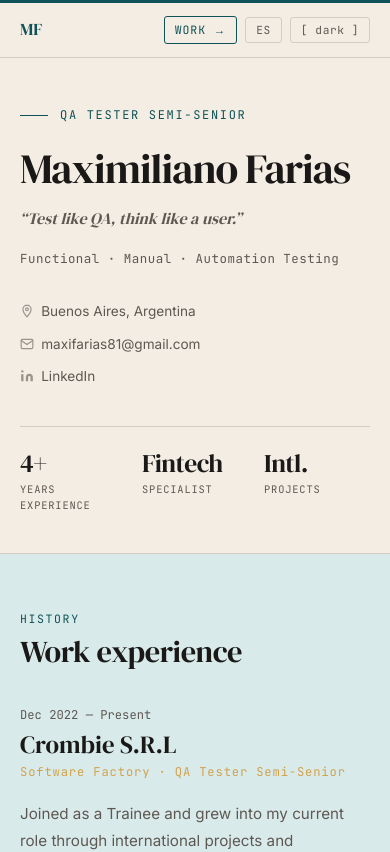
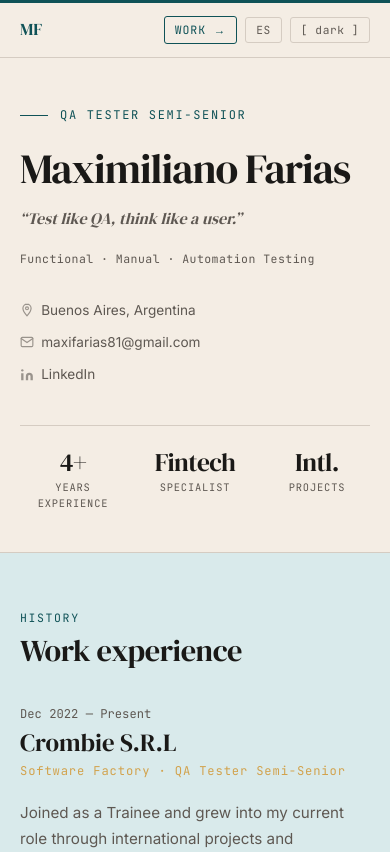
Before and after one commit to masifa420/-portfolio-maxifarias, a Next.js app: page / in a window 390 px wide. Shown: the top 852 px of the page. Built offline with nearby package versions, Linux system fonts and the light colour scheme.

Commit message:
fix: remove blinking cursor, subtitle nowrap, center stats bar

```diff
--- a/src/components/Hero.tsx
+++ b/src/components/Hero.tsx
@@ -1,6 +1,3 @@
-"use client";
-
-import { useEffect, useRef } from "react";
 import type { Profile } from "@/types";
 
 interface HeroProps {
@@ -10,15 +7,6 @@ interface HeroProps {
 }
 
 export default function Hero({ profile, hook, stats }: HeroProps) {
-  const styleRef = useRef(false);
-
-  useEffect(() => {
-    if (styleRef.current) return;
-    styleRef.current = true;
-    const style = document.createElement("style");
-    style.textContent = `@keyframes cursor-blink{0%,100%{opacity:1}50%{opacity:0}}`;
-    document.head.appendChild(style);
-  }, []);
 
   return (
     <section id="hero" className="border-b border-border">
@@ -37,20 +25,8 @@ export default function Hero({ profile, hook, stats }: HeroProps) {
           &ldquo;{hook}&rdquo;
         </p>
 
-        <p className="font-mono text-[0.78rem] sm:text-[0.82rem] text-text-2 mb-8 sm:mb-10 flex items-center tracking-[0.04em]">
-          {profile.subtitle}
-          <span
-            aria-hidden="true"
-            style={{
-              display: "inline-block",
-              width: "2px",
-              height: "0.9em",
-              background: "var(--ocre)",
-              marginLeft: "3px",
-              verticalAlign: "middle",
-              animation: "cursor-blink 1s step-end infinite",
-            }}
-          />
+        <p className="font-mono text-[0.72rem] sm:text-[0.82rem] text-text-2 mb-8 sm:mb-10 tracking-[0.04em]">
+          <span style={{ whiteSpace: "nowrap" }}>{profile.subtitle}</span>
         </p>
 
         {/* Meta — apila verticalmente en mobile */}
@@ -78,9 +54,9 @@ export default function Hero({ profile, hook, stats }: HeroProps) {
         </div>
 
         {/* Stats bar */}
-        <div className="mt-10 sm:mt-14 pt-6 sm:pt-8 border-t border-border grid grid-cols-3 gap-4 sm:gap-6">
+        <div className="mt-10 sm:mt-14 pt-6 sm:pt-8 border-t border-border grid grid-cols-3 gap-4 sm:gap-6 justify-items-center">
           {stats.map((s) => (
-            <div key={s.label}>
+            <div key={s.label} className="text-center">
               <p className="font-display text-[1.6rem] sm:text-[2rem] leading-none tracking-[-0.02em] text-text-1">
                 {s.value}
               </p>
```
